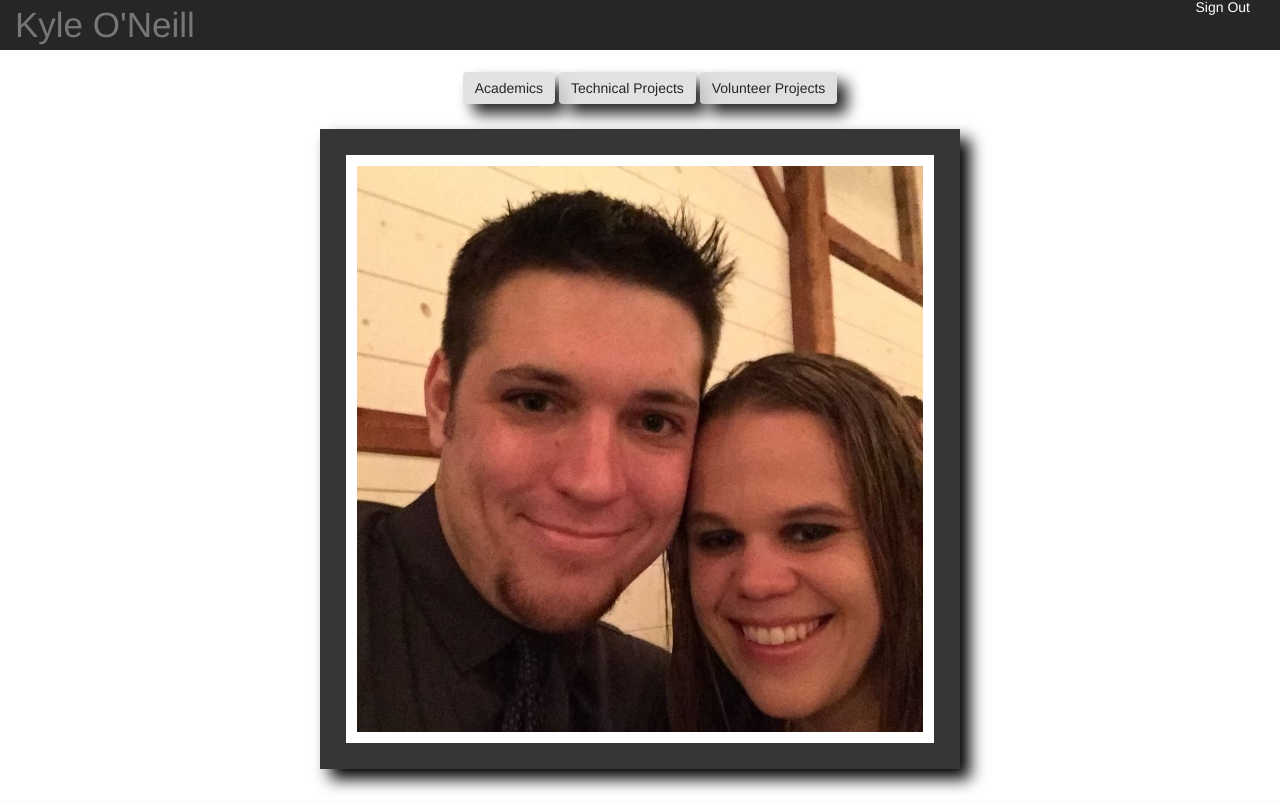
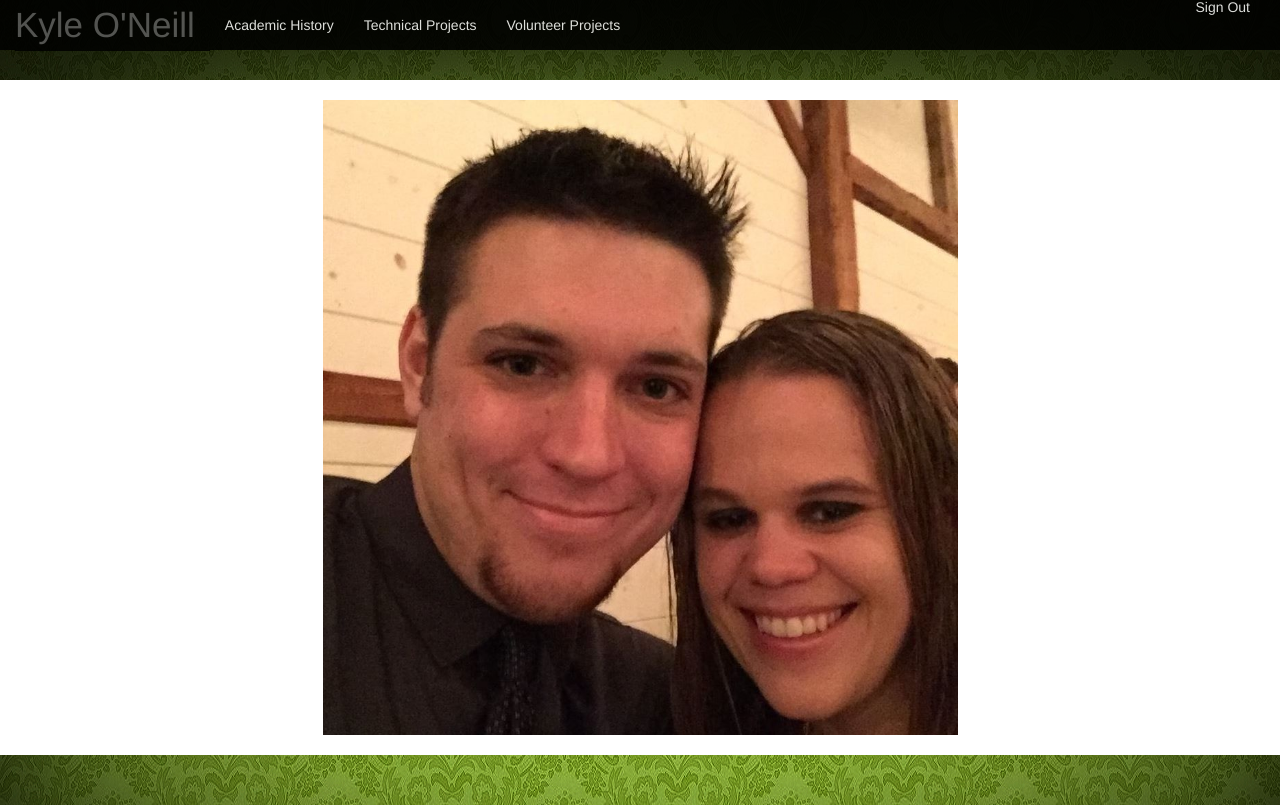
Before and after one commit to KyletheFox/4397_Demo_App, a PHP site: page / in a window 1280 px wide. Run offline with PHP 8.4, Linux system fonts and the light colour scheme; some libraries are stand-ins or nearby versions.

Commit message:
Website v2.0

```diff
--- a/www/css/style.css
+++ b/www/css/style.css
@@ -1,6 +1,8 @@
 body {
 	height:100%;
 	line-height:1;
+	background-image: url("../img/green-paturn.jpg");
+	background-position: top left;
 }
 
 .col {
@@ -12,7 +14,7 @@ body {
 /* NavBar */
 
 .navbar {
-	height: 3em;
+	height: 50px;
 	background-color: #000;
 	opacity: 0.85;
 }
@@ -29,6 +31,7 @@ body {
 
 .navbar-header {
 	height: inherit;
+		border-bottom: 1px solid #000;
 }
 
 .navbar-default .navbar-toggle .icon-bar {
@@ -64,57 +67,106 @@ body {
 	width: 100%;
 }
 
+/*Video Player*/
+.no-padding {
+	padding-left: 0px;
+	padding-right: 0px;
+}
+
+#the-gif-cont {
+	margin-top: 20px;
+	background-color: #FFF;
+}
+
+#the-gif {
+	display: block;
+	margin: auto;
+	max-width: 100%;
+}
+
+#gif-page {
+	text-align: center;
+}
+
+#giphy-search {
+	border: 1px solid black;
+	display: block;
+	margin: auto;
+	margin-top: 0.2em;
+	margin-bottom: 0.2em;
+}
+
+#giphy-button {
+	border: 1px solid black;
+	display: block;
+	margin: auto;
+	margin-top: 0.2em;
+	margin-bottom: 0.2em;
+}
+
 /* Content */
 
 #top-empty {
-	height: 3em;
+	height: 50px;
 }
 
 #bottom-empty {
-
+	overflow: hidden;
+	min-height: 50px;
+	padding-bottom: 20px;
 }
 
 #buttons {
+/*	border-bottom: solid #000 2px;*/
+	margin: 0;
+	height: 30px;
 
 }
 
 #buttons > #button-box {
 	text-align: center;
-	padding: 10px;
-	margin: 10px;
+/*	padding-top: 8px;*/
+	margin: 0;
 
 }
 
-#button-box > button {
-	margin-top: 10px;
+#button-cont {
+	height: 50px;
 }
 
 .btn {
-	margin-top: 5px;
-	margin-bottom: 5px;
-	opacity: 0.85;
+	/*margin-top: 5px;
+	margin-bottom: 5px;*/
+	opacity: 0.8;
 	color: #000;
-	border: 0px;
-	background-color: #999;
-	box-shadow: 10px 10px 15px #000;
+	border-top: solid 1px #000;
+	background-color: #FFF;
+	width: 80%;
+	border-radius: 0;
+	padding: 8px;
+	/*box-shadow: 10px 10px 15px #222;*/
  }
 
 #content {
 	max-height: 820px;
+	background-color: #FFF;
+	/*opacity: 0.85;*/
+	padding: 20px;
+	/*border-bottom: solid #222 2px;*/
 }
 
 #content > #content-box {
-	background-color: #222;
-	box-shadow: 10px 10px 15px #000;
-	padding: 2% 2%;
+	/*box-shadow: 10px 10px 15px #000;*/
+	/*padding: 2% 2%;*/
 }
 
 #content > #content-box > #content-box-text {
 	background-color: #FFF;
-	height: inherit;
+	height: 100%;
 	object-fit: cover;
 	vertical-align: middle;
-	padding: 2% 2%;
+/*	padding: 2% 2%;
+	padding-top: 0px;*/
 }
 
 #content > #content-box > #content-box-text > div {
@@ -122,12 +174,28 @@ body {
 }
 
 #home-page-pic {
-	max-height: 100%;
+	max-height: 780px;
 	max-width: 100%;
 	display: block;
 	margin-left: auto;
 	margin-right: auto;
 }
+
+/*Academics*/
+ academics > .link-head {
+ 	margin-top: 7px;
+ 	margin-bottom: 10px;
+ 	text-align: center;
+ }
+
+ academics > img {
+ 	margin-bottom: 10px;
+ }
+
+ academics > ul {
+ 	text-align: center;
+ 	padding: 0px;
+ }
 
 /* Debuging */
 .mark-blue {
--- a/www/index.php
+++ b/www/index.php
@@ -17,11 +17,32 @@
 	// Start Session
 	session_start();
 
+	// Logic for switching between pages
+	if (!isset($_GET['id'])) {
+		$home = 0;
+	} else if ($_GET['id'] == 1) {
+		$home = 1;
+	} else if ($_GET['id'] == 2) {
+		$home = 2;
+	} else if ($_GET['id'] == 3) {
+		$home = 3;
+	} else if ($_GET['id'] == 4) {
+		$home = 4;
+	} else if ($_GET['id'] == 5) {
+		$home = 5;
+	} else if ($_GET['id'] == 6) {
+		$home = 6;
+	} else if ($_GET['id'] == 7) {
+		$home = 7;
+	} else {
+		$home = 0;
+	}
+
 	// ------ Attempt to gain access to mysql server -----
 
 	// Settings for login into database
 	$username = "root";			// Change to nonroot user - root / User_Level
-	$password = "";		// Change to new user password - perkasie / work no pass / home C7t32813#
+	$password = "C7t32813";		// Change to new user password - perkasie / work no pass / home C7t32813#
 	$dbhost = "127.0.0.1";		// Need to change for live server - nonlive 127.0.0.1
 	$dbname = "user_pass";
 
@@ -261,7 +282,7 @@
 
 	 <!--Bootstrap Fixed Navbar -->
    <nav class="navbar navbar-default navbar-fixed-top">
-    <div class="container-fluid">
+    <div class="container-fluid" id="buttons-cont">
 
       <div class="navbar-header">
 
@@ -294,6 +315,9 @@
         <?php } ?>
         </ul>
         <ul class="nav navbar-nav navbar-text navbar-left">
+          <li><a href="index.php?id=1">Academic History</a></li>
+          <li><a href="index.php?id=2">Technical Projects</a></li>
+          <li><a href="index.php?id=3">Volunteer Projects</a></li>
         <?php if ($_SESSION['logged_in']==1) { ?>
           <li><a href="resume.pdf">Resume</a></li>
           <li><a href="bank_app/bank.php">Currency Converter</a></li>
@@ -306,7 +330,7 @@
     </div>
   </nav>
 
-	<div class="container-fluid">
+	<div class="container-fluid no-padding">
 
 <!-- Top Row -->
 		<div class="row" id="top-empty">
@@ -316,19 +340,7 @@
 
 <!-- Button Row -->
 		<div class="row" id="buttons">
-			<div class="col col-xs-1 col-md-3">
-				<!-- EMPTY -->
-			</div>
-
-			<div class="col col-xs-10 col-md-6" id="button-box">
-				<button type="button" class="btn btn-default" onclick="location.href='index.php?id=1'">Academics</button>
-				<button type="button" class="btn btn-default" onclick="location.href='index.php?id=2'">Technical Projects</button>
-				<button type="button" class="btn btn-default" onclick="location.href='index.php?id=3'">Volunteer Projects</button>
-			</div>
-
-			<div class="col">
-
-			</div>
+			<!-- Empty -->
 		</div>
 
 
@@ -342,33 +354,11 @@
 
 				<div id="content-box-text">
 
-					<?php // Logic for switching between pages
-						if (!isset($_GET['id'])) {
-							$home = 0;
-						} else if ($_GET['id'] == 1) {
-							$home = 1;
-						} else if ($_GET['id'] == 2) {
-							$home = 2;
-						} else if ($_GET['id'] == 3) {
-							$home = 3;
-						} else if ($_GET['id'] == 4) {
-							$home = 4;
-						} else if ($_GET['id'] == 5) {
-							$home = 5;
-						} else if ($_GET['id'] == 6) {
-							$home = 6;
-						} else if ($_GET['id'] == 7) {
-							$home = 7;
-						} else {
-							$home = 0;
-						}
-					 ?>
-
-					<div ng-show="<?php echo $home; ?> == 0">
+					<div ng-hide="<?php echo $home; ?> != 0">
 						<img src="img/profilepic.jpg" id="home-page-pic">
 					</div>
 
-					<academics ng-show="<?php echo $home; ?> == 1"></academics>
+					<academics ng-hide="<?php echo $home; ?> != 1"></academics>
 
 					<tech-proj ng-show="<?php echo $home; ?> == 2"></tech-proj>
 
@@ -455,7 +445,7 @@
 					</div>
 
 					<div ng-show="<?php echo $home; ?> == 7">
-						<div class="container-fluid">
+						<div class="container-fluid" id="gif-page">
 
 							<!-- Title Row -->
 							<div class="row">
@@ -465,9 +455,8 @@
 								</div>
 
 								<div class="col-xs-12 col-lg-6">
-									<h1>Welcome to my Giphy App</h1>
-									<h2>Please type in a word/phrase and a random gif will appear
-										below based on your input</h2>
+									<h1>Gif Generator</h1>
+									<h6>Please type in a word/phrase and a random gif will appear below based on your input. Its a good way to kill an hour.</h6>
 								</div>
 
 								<div class="col-xs-0 col-lg-3">
@@ -478,41 +467,11 @@
 
 							<!-- app -->
 							<div class="row">
-								<div class="col-xs-0 col-lg-3">
-									<!-- empty row -->
-								</div>
-
-								<div class="col-xs-12 col-lg-6">
 									<input type="text" name="giphy-search" id="giphy-search">
-									<br>
+									<!-- <br> -->
 									<button type="button" id="giphy-button">Click me</button>
-									<br>
-									<img src="#" id="the-gif">
-								</div>
-
-								<div class="col-xs-0 col-lg-3">
-									<!-- empty row -->
-								</div>
 
 							</div>
-
-							<!-- <script type="text/javascript">
-							$(document).ready( function() {
-								$("#giphy-button").click(function(){
-									console.log("clicked giphy-button");
-									$.ajax({
-										type : "GET",
-										url : "http://api.giphy.com/v1/gifs/random?api_key=dc6zaTOxFJmzC&tag=" + ("#giphy-search").text(),
-										contentType : "application/json; charset=utf-8",
-										success : function(response) {
-											console.log("Response: " + response);
-											var obj = jQuery.parseJSON(response);
-											("#the-gif").attr("href", obj.image_url);
-										}
-									});
-								});
-							});
-							</script> -->
 
 						</div>
 					</div>
@@ -529,7 +488,13 @@
 
 <!-- Bottom Row -->
 		<div class="row" id="bottom-empty">
+			<div class="no-padding">
+				<div ng-show="<?php echo $home; ?> == 7" id="the-gif-cont">
+					<img src="" id="the-gif">
+				</div>
+			</div>
 		</div>
+
 
 	</div> <!-- End of Container Fluid -->
 
--- a/www/js/directives/academics.php
+++ b/www/js/directives/academics.php
@@ -1,7 +1,31 @@
-<h2>Academics</h2>
+<img src="img/temple-university-logo.svg">
 <ul>
-	<li>Temple Universtiy, College of Science and Technology</li>
-	<li>Bachelors of Science, Computer Science</li>
-	<li>Graduation: December 2016</li>
-	<li>GPA: 3.49</li>
+	<p>Temple Universtiy, College of Science and Technology</p>
+	<p>Bachelors of Science, Computer Science</p>
+	<p>Graduation: December 2016</p>
+	<p>GPA: 3.49</p>
+	<p>Deans List: Fall 2015, Spring 2016</p>
 </ul>
+
+<img src="img/BucksLogo.png">
+<ul>
+	<p>Bucks County Community College</p>
+	<p>Associates of Arts, Computer Science</p>
+	<p>Graduation: May 2014</p>
+	<p>GPA: 3.54</p>
+	<p>Deans List: Fall 2012, Spring 2013, Fall 2013</p>
+</ul>
+
+<img src="img/ru-logo.gif" style="height: 70px;">
+<ul>
+	<p>Rutgers University</p>
+	<p>Bachelors of Arts, Computer Science</p>
+	<p>Attended: January 2012 - May 2012</p>
+</ul>
+
+<img src="img/Bloomsburg-logo.png" style="height: 70px;">
+<ul>
+	<p>Bloomsburg University</p>
+	<p>Bachelors of Arts, Criminal Justice</p>
+	<p>Attended: December 2014</p>
+</ul>
--- a/www/js/webpage.js
+++ b/www/js/webpage.js
@@ -2,16 +2,20 @@
 $(document).ready(function() {
 
 	$('.icon-bar').colorCycle({
-		colors: ['#111', '#444', '#888', '#BBB', '#DDD', '#FFF' ]
+		colors: ['#111', '#444', '#888', '#BBB', '#DDD']
 	});
 
-	$('.btn').colorCycle({
-		colors: ['#888', '#BBB', '#DDD', '#FFF' ]
-	});
+	// $('.btn').colorCycle({
+	// 	colors: ['#888', '#BBB', '#DDD']
+	// });
 
-	$('#content-box').colorCycle({
-		colors: ['#111', '#444', '#888', '#BBB', '#DDD', '#FFF' ]
-	});
+	// $('#content-box').colorCycle({
+	// 	colors: ['#111', '#444', '#888', '#BBB', '#DDD']
+	// });
+
+	// $('#the-gif-cont').colorCycle({
+	// 	colors: ['#111', '#444', '#888', '#BBB', '#DDD', '#FFF' ]
+	// });
 
 	$('#nameLink').click(function() {
 		$('#nameLink').css("color", "#fff");
@@ -27,20 +31,48 @@ $(document).ready(function() {
 	}
 
 	$("#giphy-button").click(function(){
+		console.log("url: http://api.giphy.com/v1/gifs/random?api_key=dc6zaTOxFJmzC&tag=" + $("#giphy-search").val().replace(/ /g, "%20"));
 		$.ajax({
 			type : "GET",
-			url : "http://api.giphy.com/v1/gifs/random?api_key=dc6zaTOxFJmzC&tag=" + $("#giphy-search").attr("value"),
+			url : "http://api.giphy.com/v1/gifs/random?api_key=dc6zaTOxFJmzC&tag=" + $("#giphy-search").val().replace(/ /g, "%20"),
 			contentType : "application/json; charset=utf-8",
 			success : function(response) {
+
+				var obj = $.parseJSON(JSON.stringify(response));
+				$("#the-gif").attr("src", htmlEscape(obj.data.image_url));
+
+				// Debuging
 				console.log("Response: " + JSON.stringify(response));
-				var obj = $.parseJSON(JSON.stringify(response));
-				console.log("object.data: " + obj.data.image_url);
-				$("#the-gif").attr("src", obj.data.image_url);
+				console.log("object.data: " + htmlEscape(obj.data.image_url));
 			}
 		});
 	});
+
+	// Get random gif to start playing
+	$.ajax({
+			type : "GET",
+			url : "http://api.giphy.com/v1/gifs/random?api_key=dc6zaTOxFJmzC&tag=",
+			success : function(response) {
+
+				var obj = $.parseJSON(JSON.stringify(response));
+				$("#the-gif").attr("src", htmlEscape(obj.data.image_url));
+
+				// Debuging
+				// console.log("Response: " + JSON.stringify(response));
+				// console.log("object.data: " + htmlEscape(obj.data.image_url));
+			}
+		});
 });
 
 function signOut() {
 	document.forms["sign_out"].submit();
 }
+
+function htmlEscape(str) {
+    return String(str)
+        .replace(/&/g, '&amp;')
+        .replace(/"/g, '&quot;')
+        .replace(/'/g, '&#39;')
+        .replace(/</g, '&lt;')
+        .replace(/>/g, '&gt;');
+}
```
Also changed, not shown: www/img/Bloomsburg-logo.png (added), www/img/BucksLogo.png (added), www/img/green-paturn.jpg (added), www/img/ru-logo.gif (added), www/img/temple-university-logo.svg (added), 5 other files.
